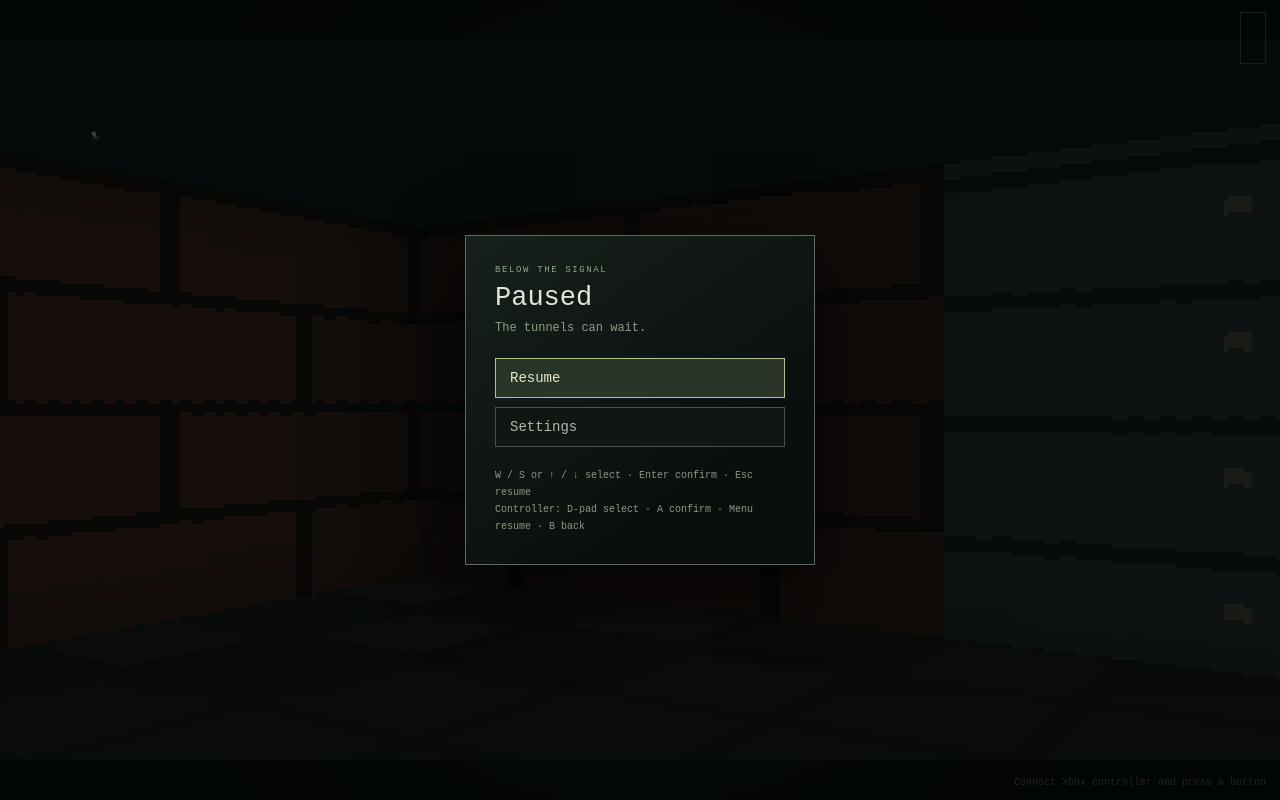
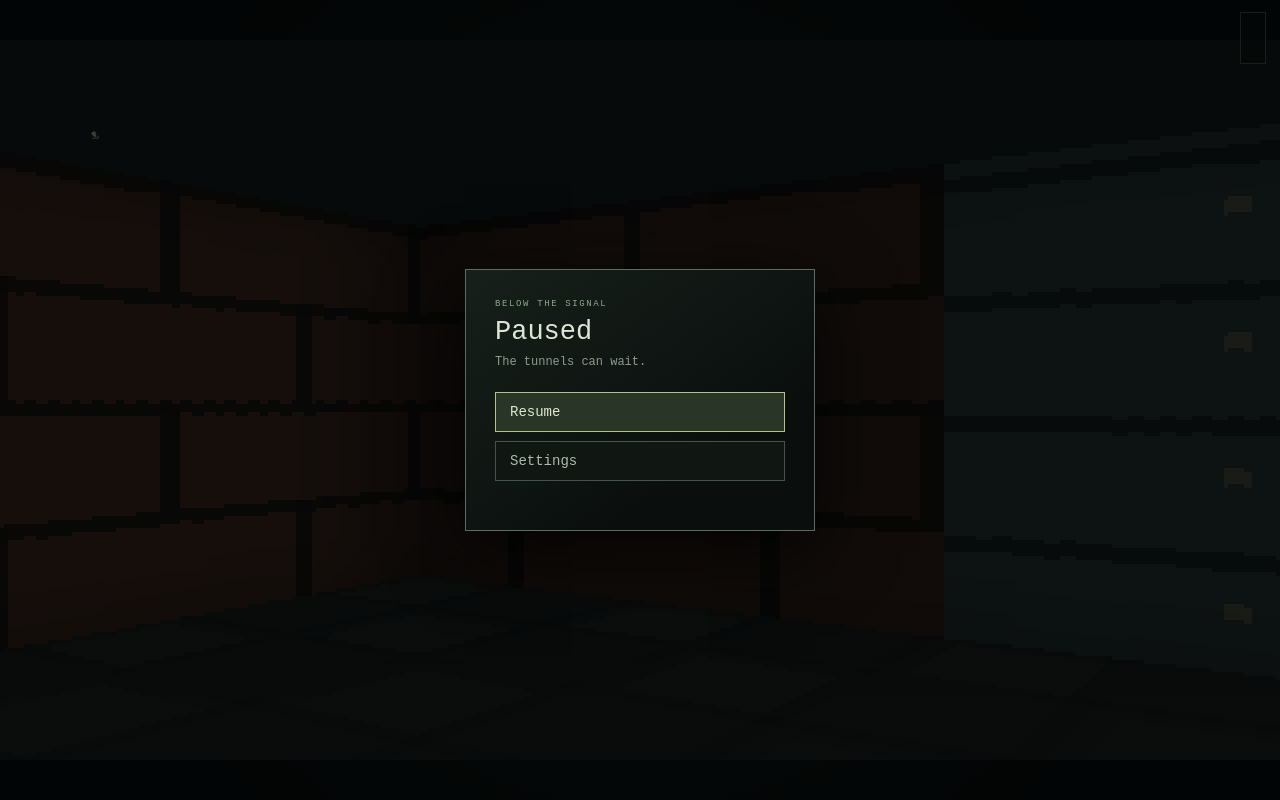
Before and after one commit to sortedcord/project-serenade, a website built with Vite: page index.html in a window 1280 px wide. Built offline with nearby package versions, Linux system fonts and the light colour scheme; animation ran at ten frames a second.

Commit message:
Remove controller helper text from game HUD

```diff
--- a/index.html
+++ b/index.html
@@ -13,7 +13,6 @@
         <div id="location-name" aria-live="polite"></div>
         <div id="prompt"></div>
         <canvas id="minimap" width="192" height="192" aria-label="Frameless explored map: north up, bright visible walls, dim explored walls, gold exits" data-position="top-left"></canvas>
-        <div id="gamepad-status" class="gamepad-status" aria-live="polite">Controller not detected · Connect Xbox controller, press any button. Left stick move · right stick look · A interact · Y map · Menu pause</div>
         <div id="debug-info" aria-label="Performance and debug information" aria-live="off" hidden></div>
       </section>
       <div id="error" role="alert"></div>
@@ -27,7 +26,7 @@
             <button id="pause-resume" type="button">Resume</button>
             <button id="pause-settings" type="button">Settings</button>
           </nav>
-          <p class="pause-help">W / S or ↑ / ↓ select · Enter confirm · Esc resume<br />Controller: D-pad select · A confirm · Menu resume · B back</p>
+          <p class="pause-help"> </p>
         </section>
       </div>
       <div id="settings-shade" hidden>
--- a/src/engine/Game.ts
+++ b/src/engine/Game.ts
@@ -31,7 +31,6 @@ export class Game {
   private readonly settingsScreen: SettingsScreen;
   private destroyed = false;
   private readonly gamepad = new GamepadInput();
-  private readonly gamepadStatus: HTMLElement;
   private showMap = false;
   private readonly pauseMenu: PauseMenu;
   private transitionCooldown = 0;
@@ -39,9 +38,6 @@ export class Game {
 
   constructor(canvas: HTMLCanvasElement, prompt: HTMLElement, seed: string) {
     this.prompt = prompt;
-    const gamepadStatus = document.querySelector<HTMLElement>('#gamepad-status');
-    if (!gamepadStatus) throw new Error('Game page is missing the controller status.');
-    this.gamepadStatus = gamepadStatus;
     this.world = new WorldManager(seed);
     this.player = createPlayer(this.world.currentMap);
     this.renderer = new Renderer(canvas);
@@ -91,7 +87,6 @@ export class Game {
     this.pauseMenu.handleController(controller);
     // Do not let the button that resumes gameplay also interact with an entity.
     if (!wasPaused && !this.pauseMenu.paused) this.input.queueControllerActions(controller);
-    if (this.gamepadStatus.textContent !== controller.status) this.gamepadStatus.textContent = controller.status;
     if (!this.frameRateLimiter.shouldRender(time)) {
       this.frameHandle = requestAnimationFrame(this.frame);
       return;
--- a/src/styles.css
+++ b/src/styles.css
@@ -8,8 +8,6 @@ body { overflow: hidden; }
 #controls { position: absolute; left: 14px; bottom: 12px; color: #8b9a8d; font-size: 11px; opacity: .8; }
 #prompt { position: absolute; left: 50%; bottom: 16%; transform: translateX(-50%); color: #e3d9a4; font-size: 13px; }
 #location-name { position: absolute; left: 50%; bottom: 18px; transform: translateX(-50%); color: #d4d8c3; font-size: 12px; letter-spacing: .08em; text-align: center; text-shadow: 0 2px #000, 1px 0 #000, -1px 0 #000; }
-#gamepad-status { position: absolute; right: 14px; bottom: 12px; max-width: min(360px, 42vw); color: #9ba994; font-size: 10px; opacity: .8; text-align: right; text-shadow: 0 1px #000, 1px 0 #000; }
-.gamepad-status:not(:empty) { pointer-events: none; }
 #error { position: absolute; inset: 8%; display: none; padding: 18px; white-space: pre-wrap; background: #280e12ee; border: 1px solid #d25d5d; color: #ffd5c7; overflow: auto; }
 #minimap { position: absolute; width: 160px; height: 160px; max-width: calc(100vw - 28px); max-height: calc(100vh - 100px); image-rendering: pixelated; opacity: .94; }
 #minimap[data-position="top-left"] { top: 54px; left: 14px; }
```
